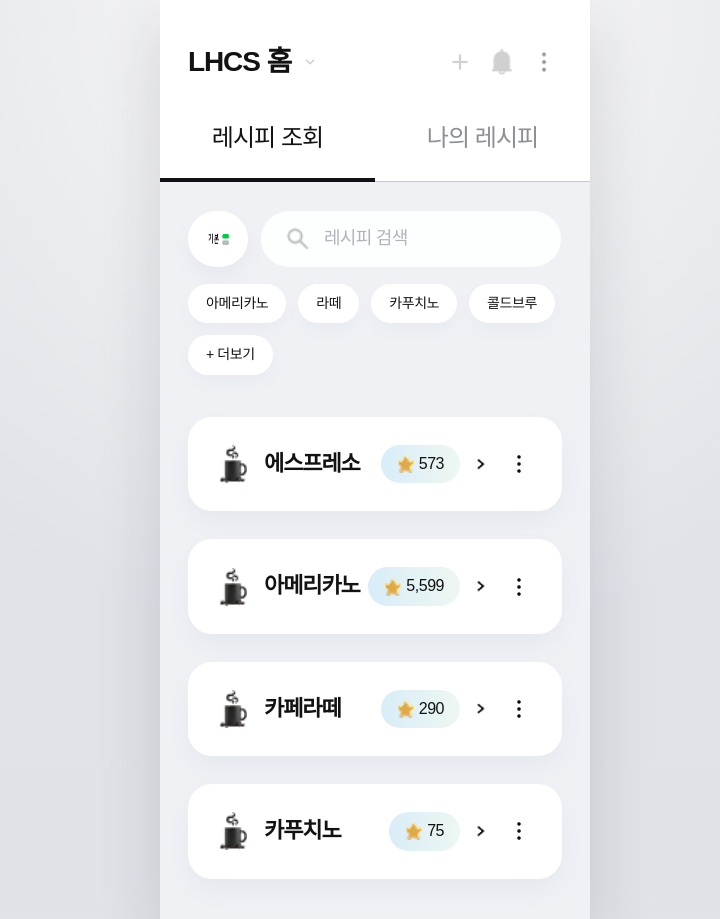
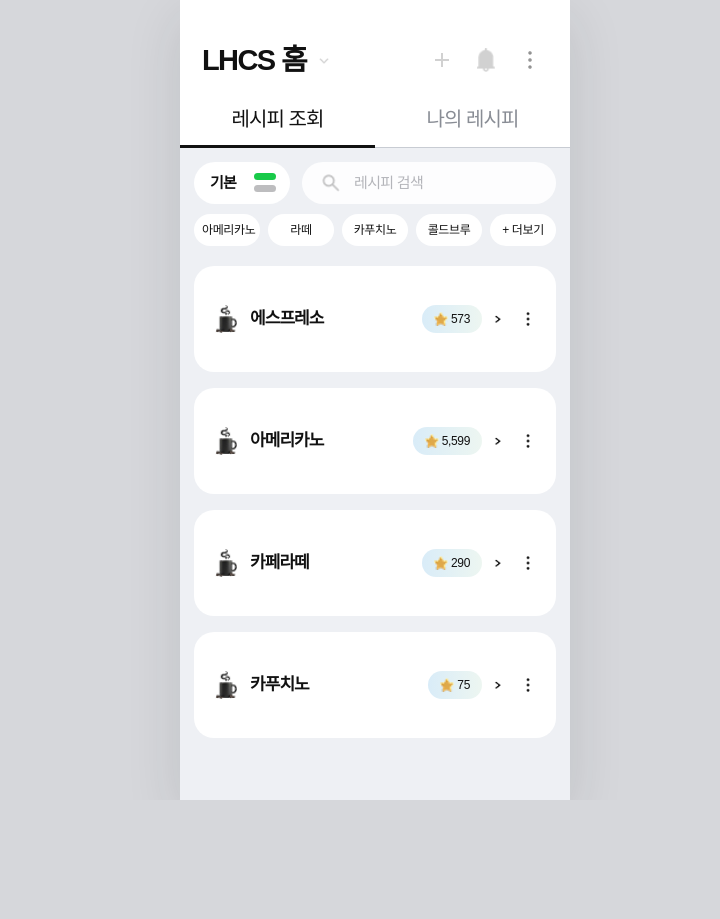
Before and after one commit to lgdx-finalpj/TheX_frontend, a React (Vite) app: page /devices/coffee-machine/view-basic-recipes in a window 1280 px wide. Shown: the whole page, without its empty margins (265-985 px from the left). After the commit the page ends 800 px from the top, so only its background shows below. Built offline with nearby package versions, Linux system fonts and the light colour scheme.

Commit message:
feat: 기본 레시피 페이지 요소들 비율 조정

```diff
--- a/src/components/basic-recipes/BasicRecipeFilters.tsx
+++ b/src/components/basic-recipes/BasicRecipeFilters.tsx
@@ -1,5 +1,4 @@
 import searchIcon from "@/assets/icon_image/돋보기 아이콘.png";
-import defaultRecipeIcon from "@/assets/icon_image/기본 레시피 아이콘 수정본.png";
 import type { RecipeFlavor } from "@/mocks/basicRecipes";
 
 interface BasicRecipeFiltersProps {
@@ -25,7 +24,11 @@ export default function BasicRecipeFilters({
           className="recipe-page__mode-pill is-active"
           aria-label="기본 레시피"
         >
-          <img src={defaultRecipeIcon} alt="" aria-hidden="true" />
+          <span className="recipe-page__mode-pill-label">기본</span>
+          <span className="recipe-page__mode-pill-marker" aria-hidden="true">
+            <span className="recipe-page__mode-pill-bar is-primary" />
+            <span className="recipe-page__mode-pill-bar" />
+          </span>
         </button>
 
         <label className="recipe-page__search">
--- a/src/styles/global.css
+++ b/src/styles/global.css
@@ -3,11 +3,11 @@
 }
 
 :root {
-  color: #121212;
+  color: #111111;
   font-family: "Pretendard", "Noto Sans KR", sans-serif;
   line-height: 1.4;
   font-weight: 400;
-  background: #d7d7d9;
+  background: #d6d7db;
   -webkit-font-smoothing: antialiased;
   -moz-osx-font-smoothing: grayscale;
 }
@@ -22,10 +22,8 @@ body,
 
 body {
   min-height: 100vh;
-  background:
-    radial-gradient(circle at top, rgba(255, 255, 255, 0.85), rgba(225, 227, 233, 0.94) 58%),
-    #d7d7d9;
-  color: #121212;
+  background: #d6d7db;
+  color: #111111;
 }
 
 img {
@@ -60,7 +58,7 @@ input {
 }
 
 input::placeholder {
-  color: #b1b4bc;
+  color: #b4b5ba;
 }
 
 .app-shell {
@@ -72,12 +70,12 @@ input::placeholder {
 
 .mobile-frame {
   width: 100%;
-  max-width: 430px;
+  max-width: 390px;
   min-height: 100vh;
   background:
-    linear-gradient(180deg, #ffffff 0 245px, #eff1f5 245px 100%),
-    #eff1f5;
-  box-shadow: 0 24px 60px rgba(32, 36, 48, 0.14);
+    linear-gradient(180deg, #ffffff 0 244px, #eef0f4 244px 100%),
+    #eef0f4;
+  box-shadow: 0 18px 52px rgba(34, 38, 45, 0.12);
 }
 
 .page {
@@ -99,8 +97,8 @@ input::placeholder {
 }
 
 .icon-button img {
-  width: 26px;
-  height: 26px;
+  width: 24px;
+  height: 24px;
   object-fit: contain;
 }
 
@@ -117,51 +115,53 @@ input::placeholder {
   display: flex;
   align-items: center;
   justify-content: space-between;
-  padding: 42px 28px 18px;
+  padding: 40px 22px 14px;
 }
 
 .recipe-page__location {
   display: inline-flex;
   align-items: center;
-  gap: 10px;
+  gap: 9px;
   padding: 0;
-  font-size: 28px;
+  font-size: 29px;
   font-weight: 800;
-  letter-spacing: -0.04em;
+  letter-spacing: -0.055em;
 }
 
 .recipe-page__location img {
   width: 18px;
   height: 18px;
-  opacity: 0.5;
+  margin-top: 2px;
+  opacity: 0.42;
 }
 
 .recipe-page__header-actions {
   display: flex;
   align-items: center;
-  gap: 6px;
+  gap: 8px;
 }
 
 .recipe-page__header-actions .icon-button img {
-  opacity: 0.45;
+  opacity: 0.44;
 }
 
 .recipe-page__tabs {
   display: grid;
   grid-template-columns: repeat(2, 1fr);
-  border-bottom: 1px solid #c6c9d0;
+  border-bottom: 1px solid #c8ccd3;
 }
 
 .recipe-page__tab {
   position: relative;
-  padding: 22px 12px 26px;
-  font-size: 24px;
-  letter-spacing: -0.04em;
-  color: #8c8f97;
+  padding: 10px 8px 14px;
+  font-size: 20px;
+  font-weight: 500;
+  letter-spacing: -0.045em;
+  color: #898d95;
 }
 
 .recipe-page__tab.is-active {
-  color: #121212;
+  color: #111111;
 }
 
 .recipe-page__tab.is-active::after {
@@ -170,19 +170,19 @@ input::placeholder {
   left: 0;
   bottom: -1px;
   width: 100%;
-  height: 4px;
+  height: 3px;
   background: #111111;
 }
 
 .recipe-page__content {
   flex: 1;
-  padding: 28px 28px 40px;
-  background: #eff1f5;
+  padding: 14px 14px 28px;
+  background: #eef0f4;
 }
 
 .recipe-page__controls {
   display: grid;
-  gap: 16px;
+  gap: 10px;
 }
 
 .recipe-page__control-row {
@@ -195,19 +195,34 @@ input::placeholder {
   flex-shrink: 0;
   display: inline-flex;
   align-items: center;
-  gap: 10px;
-  padding: 14px 16px;
+  justify-content: space-between;
+  width: 96px;
+  min-height: 42px;
+  padding: 0 14px 0 16px;
   border-radius: 999px;
   background: #ffffff;
-  font-size: 18px;
-  font-weight: 700;
-  letter-spacing: -0.04em;
-  box-shadow: 0 10px 20px rgba(88, 100, 132, 0.06);
 }
 
-.recipe-page__mode-pill img {
-  width: 28px;
-  height: 28px;
+.recipe-page__mode-pill-label {
+  font-size: 15px;
+  font-weight: 800;
+  letter-spacing: -0.05em;
+}
+
+.recipe-page__mode-pill-marker {
+  display: grid;
+  gap: 5px;
+}
+
+.recipe-page__mode-pill-bar {
+  width: 22px;
+  height: 7px;
+  border-radius: 999px;
+  background: #bdbdbf;
+}
+
+.recipe-page__mode-pill-bar.is-primary {
+  background: #18ca49;
 }
 
 .recipe-page__search {
@@ -216,85 +231,88 @@ input::placeholder {
   align-items: center;
   gap: 10px;
   min-width: 0;
-  padding: 15px 24px;
+  min-height: 42px;
+  padding: 0 18px;
   border-radius: 999px;
   background: rgba(255, 255, 255, 0.9);
-  box-shadow: inset 0 0 0 1px rgba(201, 206, 216, 0.28);
 }
 
 .recipe-page__search img {
-  width: 28px;
-  height: 28px;
-  opacity: 0.5;
+  width: 22px;
+  height: 22px;
+  opacity: 0.48;
 }
 
 .recipe-page__search input {
   width: 100%;
   min-width: 0;
-  font-size: 18px;
-  letter-spacing: -0.04em;
+  font-size: 15px;
+  font-weight: 500;
+  letter-spacing: -0.045em;
 }
 
 .recipe-page__chips {
-  display: flex;
-  flex-wrap: wrap;
-  gap: 12px;
+  display: grid;
+  grid-template-columns: repeat(5, minmax(0, 1fr));
+  gap: 8px;
 }
 
 .recipe-page__chip {
   min-width: 0;
-  padding: 10px 18px;
+  width: 100%;
+  padding: 8px 8px;
   border-radius: 999px;
   background: #ffffff;
-  font-size: 14px;
+  font-size: 12px;
+  font-weight: 500;
   letter-spacing: -0.03em;
-  box-shadow: 0 8px 16px rgba(88, 100, 132, 0.04);
+  white-space: nowrap;
+  text-align: center;
 }
 
 .recipe-page__chip.is-active {
-  background: #121212;
+  background: #111111;
   color: #ffffff;
 }
 
 .recipe-page__chip--more {
-  padding-inline: 18px;
-  font-weight: 500;
+  padding-inline: 8px;
 }
 
 .recipe-page__list {
   display: grid;
-  gap: 28px;
-  margin-top: 42px;
+  gap: 16px;
+  margin-top: 20px;
 }
 
 .recipe-card {
   display: flex;
   align-items: center;
   justify-content: space-between;
-  gap: 20px;
-  padding: 28px 26px;
-  border-radius: 24px;
+  gap: 14px;
+  min-height: 106px;
+  padding: 14px 14px 14px 18px;
+  border-radius: 20px;
   background: #ffffff;
-  box-shadow: 0 12px 24px rgba(88, 100, 132, 0.06);
 }
 
 .recipe-card__info {
   display: flex;
   align-items: center;
-  gap: 12px;
+  gap: 10px;
   min-width: 0;
 }
 
 .recipe-card__info strong {
-  font-size: 22px;
+  font-size: 17px;
   font-weight: 800;
-  letter-spacing: -0.05em;
+  letter-spacing: -0.055em;
   white-space: nowrap;
 }
 
 .recipe-card__icon {
-  width: 38px;
-  height: 38px;
+  width: 28px;
+  height: 28px;
   object-fit: contain;
   flex-shrink: 0;
 }
@@ -302,42 +320,43 @@ input::placeholder {
 .recipe-card__actions {
   display: flex;
   align-items: center;
-  gap: 4px;
+  gap: 2px;
   flex-shrink: 0;
 }
 
 .recipe-card__score {
   display: inline-flex;
   align-items: center;
-  gap: 4px;
-  padding: 8px 16px;
+  gap: 3px;
+  min-height: 28px;
+  padding: 0 12px;
   border-radius: 999px;
-  background: linear-gradient(90deg, #d8edf8 0%, #eef7f2 100%);
-  font-size: 16px;
+  background: linear-gradient(90deg, #d9ecf8 0%, #edf6f1 100%);
+  font-size: 12px;
+  font-weight: 500;
   letter-spacing: -0.03em;
 }
 
 .recipe-card__score img {
-  width: 18px;
-  height: 18px;
+  width: 14px;
+  height: 14px;
 }
 
 .recipe-card__actions .icon-button {
-  width: 34px;
-  height: 34px;
+  width: 28px;
+  height: 28px;
 }
 
 .recipe-card__actions .icon-button img {
-  width: 24px;
-  height: 24px;
+  width: 18px;
+  height: 18px;
 }
 
 .recipe-page__empty {
   padding: 32px 24px;
   border-radius: 24px;
-  background: rgba(255, 255, 255, 0.82);
+  background: rgba(255, 255, 255, 0.9);
   text-align: center;
-  box-shadow: 0 12px 24px rgba(88, 100, 132, 0.05);
 }
 
 .recipe-page__empty strong {
@@ -348,38 +367,42 @@ input::placeholder {
 
 .recipe-page__empty p {
   margin: 0;
-  color: #6f7580;
+  color: #70757d;
 }
 
 @media (max-width: 390px) {
+  .mobile-frame {
+    max-width: none;
+  }
+}
+
+@media (max-width: 360px) {
   .recipe-page__topbar {
-    padding-inline: 22px;
+    padding-inline: 18px;
   }
 
   .recipe-page__content {
-    padding-inline: 22px;
+    padding-inline: 12px;
   }
 
   .recipe-page__location {
-    font-size: 24px;
+    font-size: 26px;
   }
 
   .recipe-page__tab {
     font-size: 20px;
   }
 
-  .recipe-page__control-row {
-    flex-direction: column;
-    align-items: stretch;
+  .recipe-page__mode-pill {
+    width: 100px;
+    padding-inline: 14px;
   }
 
   .recipe-card {
-    align-items: flex-start;
-    flex-direction: column;
+    padding-inline: 18px;
   }
 
-  .recipe-card__actions {
-    width: 100%;
-    justify-content: flex-end;
+  .recipe-card__info strong {
+    font-size: 20px;
   }
 }
```
